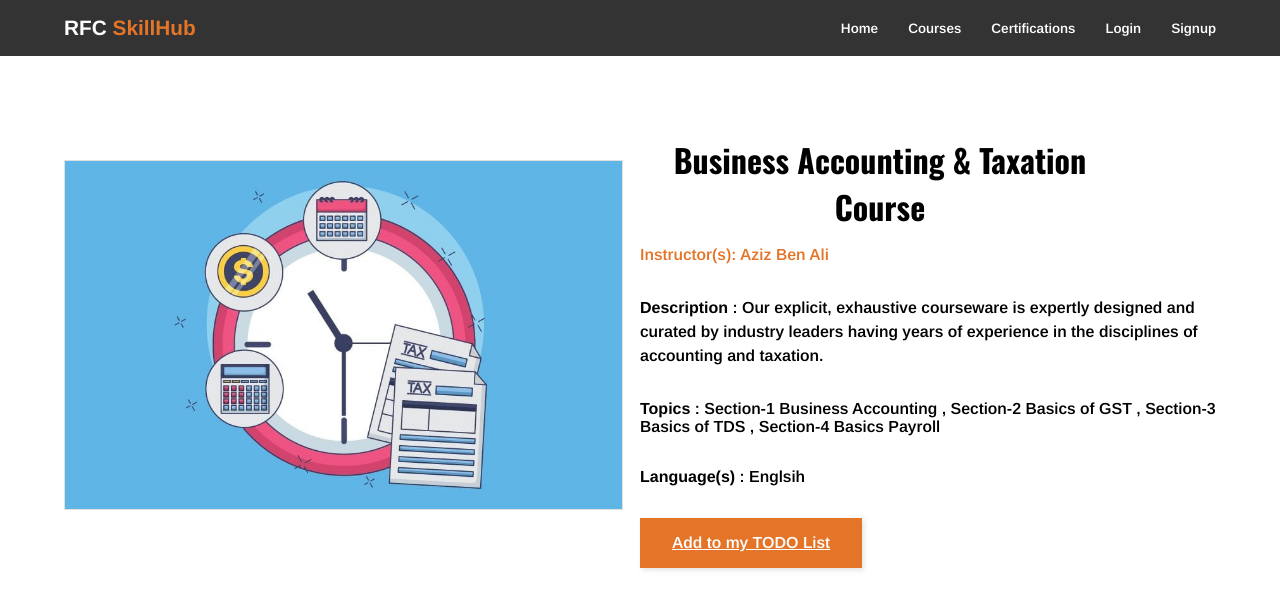
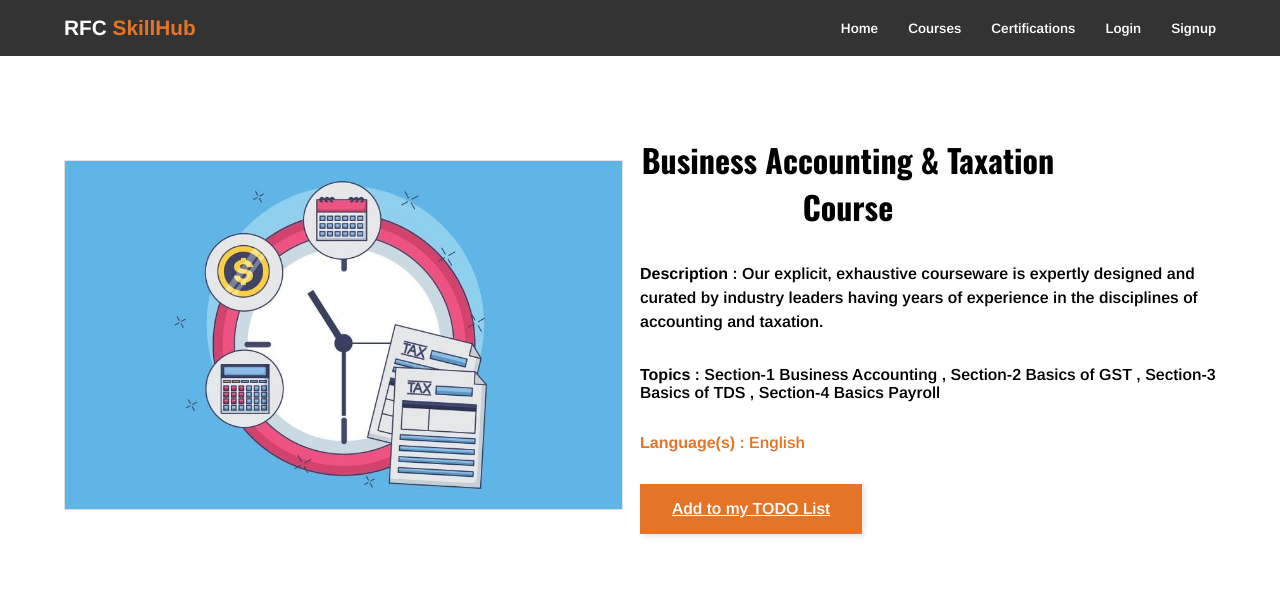
Before and after one commit to Eyaiscoding/skillhub-client, a React (Create React App) app: page /course-details/1 in a window 1280 px wide. Shown: the top 610 px of the page. Built offline with nearby package versions, Linux system fonts and the light colour scheme.

Commit message:
Fixed some details

```diff
--- a/src/components/layouts/cards/certif-listing-card/CertifListingCard.js
+++ b/src/components/layouts/cards/certif-listing-card/CertifListingCard.js
@@ -19,7 +19,7 @@ const CertifListingCard = () => {
         <p className="duration-of-exam">Duration : 2 Hours</p>
         <p className="target-of-exam">Target : Commerce Team</p>
         <a href="#" className="certif-listing-button">
-          Button
+          View
         </a>
       </div>
     </div>
--- a/src/components/layouts/cards/certif-listing-card/certifListingCard.styles.css
+++ b/src/components/layouts/cards/certif-listing-card/certifListingCard.styles.css
@@ -48,6 +48,7 @@
 .certif-listing-button {
   display: inline-block;
   background-color: var(--primary-color);
+
   width: 100%;
   padding: 1rem 0;
   text-align: center;
--- a/src/components/layouts/cards/course-listing-card/CourseListingCard.js
+++ b/src/components/layouts/cards/course-listing-card/CourseListingCard.js
@@ -19,7 +19,7 @@ const CourseListingCard = () => {
         <p className="course-duration">Duration : Up to 120h</p>
         <p className="course-target">Target : Commerce Team</p>
         <a href="#" className="course-listing-button">
-          Button
+          View
         </a>
       </div>
     </div>
--- a/src/components/layouts/course-details-section/CourseDetailsSection.js
+++ b/src/components/layouts/course-details-section/CourseDetailsSection.js
@@ -12,10 +12,10 @@ const CourseDetailsSection =() =>{
                    </div>
                    <div className='course-detail-container'>
                         <h2>Business Accounting & Taxation Course</h2>
-                        <p className='text-primary'>Instructor(s): Aziz Ben Ali</p>
+
                         <p className='course-description'><b>Description</b> : Our explicit, exhaustive courseware is expertly designed and curated by industry leaders having years of experience in the disciplines of accounting and taxation. </p>
                         <p><b>Topics</b> : Section-1 Business Accounting , Section-2 Basics of GST , Section-3 Basics of TDS , Section-4 Basics Payroll </p>
-                        <p><b>Language(s)</b> : Englsih  </p>
+                        <p className='text-primary'><b>Language(s)</b> : English  </p>
                         <a href="#" className='add-button'>Add to my TODO List</a>
 
                    </div>
--- a/src/components/layouts/course-details-section/courseDetailsSection.styles.css
+++ b/src/components/layouts/course-details-section/courseDetailsSection.styles.css
@@ -21,7 +21,7 @@
 
 .course-detail-container h2{
     font-size: 2rem;
-    padding-right: 6rem;
+    padding-right: 10rem;
 }
 
 .course-detail-container p {
@@ -29,6 +29,7 @@
 }
 
 .course-description{
+    margin-top: 1rem;
     line-height: 1.5rem;
 }
 
```
